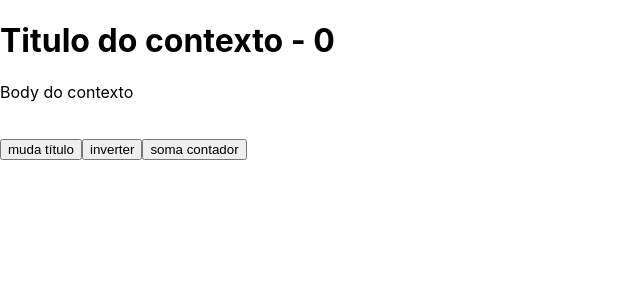
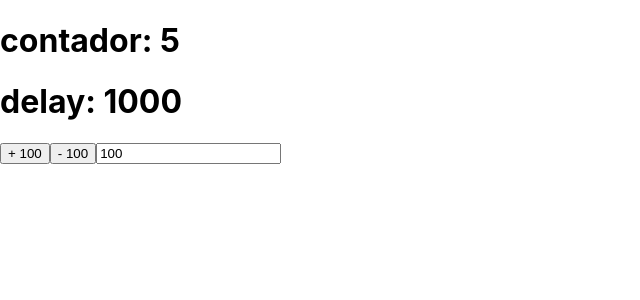
Before and after one commit to jady-sm-godoi/projeto_com_hooks_organizado, a React (Create React App) app: page / in a window 1280 px wide. Shown: the top 300 px of the page, without its empty margins (0-640 px from the left). Built offline with nearby package versions, Linux system fonts and the light colour scheme.

Commit message:
useMyHook com setInterval

```diff
--- a/src/App.js
+++ b/src/App.js
@@ -1,11 +1,49 @@
+import { useEffect, useRef, useState } from 'react';
 import './App.css';
-import { Div } from './components/DIV';
+// import { Div } from './components/DIV';
 import { AppContext } from './contexts/AppContext';
 
+const useMyHook = (cb, delay = 1000) => {
+  const savedCb = useRef();
+
+  useEffect(() => {
+    savedCb.current = cb;
+  }, [cb]);
+
+  useEffect(() => {
+    const interval = setInterval(() => {
+      savedCb.current();
+    }, delay);
+
+    return () => clearInterval(interval);
+  }, [delay]);
+};
+
 function App() {
+  const [counter, setCounter] = useState(0);
+  const [delay, setDelay] = useState(1000);
+  const [incrementor, setIncrementor] = useState(100);
+
+  useMyHook(() => setCounter((c) => c + 1), delay);
+
   return (
     <AppContext>
-      <Div />
+      <div>
+        <h1>contador: {counter}</h1>
+        <h1>delay: {delay}</h1>
+        <button onClick={() => setDelay((d) => d + incrementor)}>
+          + {incrementor}
+        </button>
+        <button onClick={() => setDelay((d) => d - incrementor)}>
+          - {incrementor}
+        </button>
+        <input
+          type="number"
+          value={incrementor}
+          onChange={(e) => setIncrementor(Number(e.target.value))}
+        />
+      </div>
+      {/* <Div /> */}
     </AppContext>
   );
 }
```
